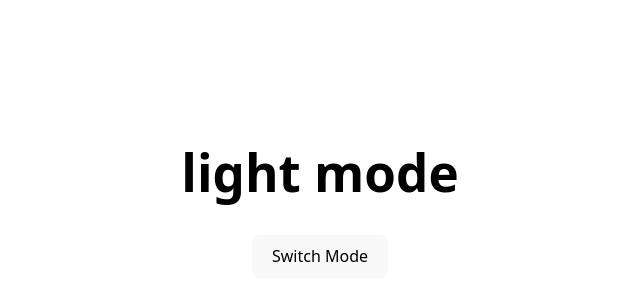
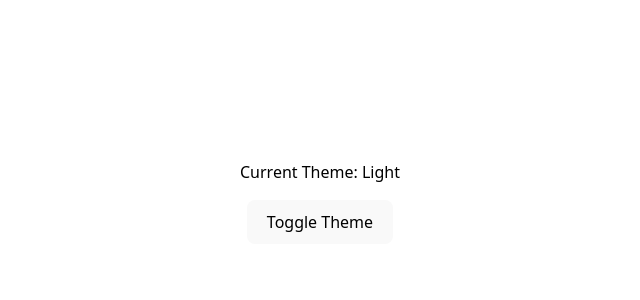
Before and after one commit to Zainab-Ayoub/React, a React (Vite) app in the folder myreact/: page / in a window 1280 px wide. Shown: the part 206-506 px from the top of the page, without its empty margins (320-960 px from the left). Built offline with nearby package versions, Linux system fonts and the light colour scheme.

Commit message:
usecontext

```diff
--- a/myreact/src/App.jsx
+++ b/myreact/src/App.jsx
@@ -1,11 +1,11 @@
 import './App.css'
-import Theme from './Theme'
+import GlobalData from './GlobalData'
 
 function App() {
   return (
     <>
       <div>
-        <Theme />
+        <GlobalData />
       </div>
     </>
   )
--- /dev/null
+++ b/myreact/src/DeleteItem.jsx
@@ -0,0 +1,3 @@
+// How can you remove an item from a list stored
+// in state when a delete button is clicked?
+import { useState } from 'react';
--- /dev/null
+++ b/myreact/src/GlobalData.jsx
@@ -0,0 +1,51 @@
+// How would you use useContext to share global
+// theme data between deeply nested components?
+
+import {useState, createContext, useContext} from 'react';
+
+const ThemeContext = createContext();
+
+function ThemeProvider({children}){
+    const [theme, setTheme] = useState("Light");
+    const toggleTheme = () => setTheme((t) => (t === "Light" ? "Dark" : "Light"));
+    return (
+         <ThemeContext.Provider value={{theme, toggleTheme}}>
+            {children}
+         </ThemeContext.Provider>
+    )
+}
+
+function DeepChild() {
+    const {theme, toggleTheme} = useContext(ThemeContext);
+
+    const styles = {
+        background: theme === "Dark" ? "#000" : "#fff",
+        color: theme === "Dark" ? "#fff" : "#000",
+        padding: "20px"
+    };
+
+    return (
+        <div style={styles}>
+            <p>Current Theme: {theme}</p>
+            <button onClick={toggleTheme}>Toggle Theme</button>
+        </div>
+    );
+}
+
+function MiddleComponent () { // doesnt need to know about the theme
+    return (
+        <ThemeProvider>
+            <DeepChild />
+        </ThemeProvider>
+    );
+}
+
+function GlobalData() {
+    return (
+        <ThemeProvider>
+            <MiddleComponent />
+        </ThemeProvider>
+    )
+}
+
+export default GlobalData;
```
